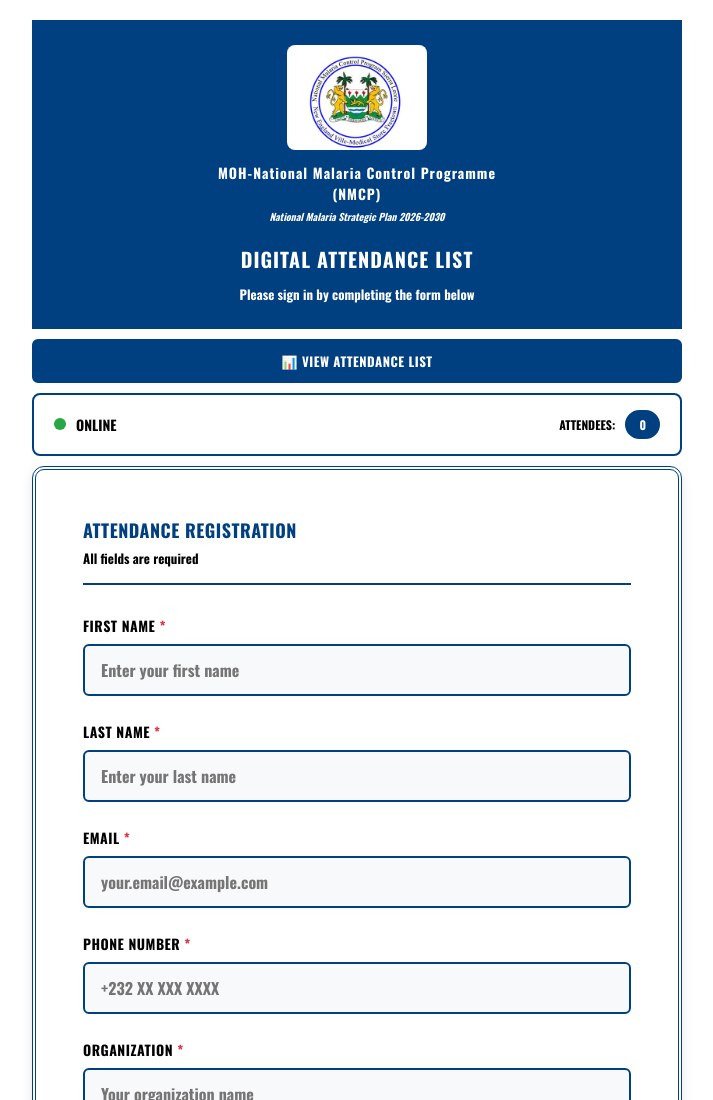
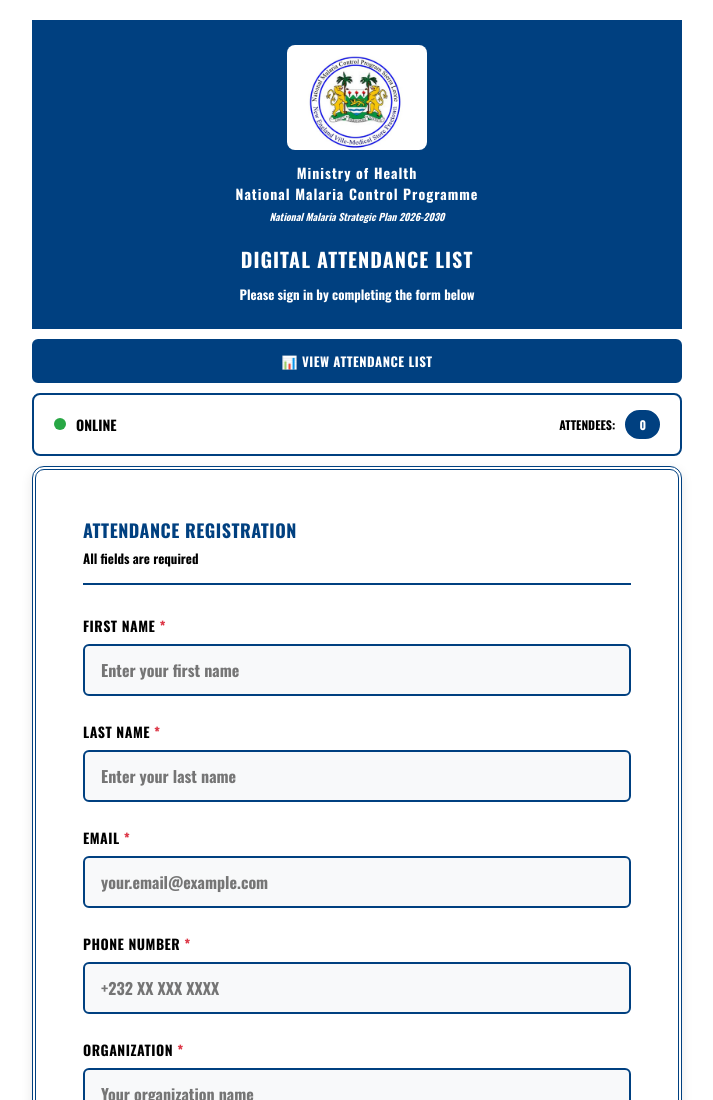
Before and after one commit to mohamedsillahkanu/digital-attendance, a plain HTML site: page index.html in a window 1280 px wide. Shown: the top 1100 px of the page, without its empty margins (283-996 px from the left). Drawn offline with nearby package versions, Linux system fonts and the light colour scheme.

Commit message:
Update index.html

```diff
--- a/index.html
+++ b/index.html
@@ -1,4 +1,3 @@
-
 <!DOCTYPE html>
 <html lang="en">
 <head>
@@ -354,7 +353,7 @@
         <!-- HEADER -->
         <div class="page-header">
             <img src="https://github.com/mohamedsillahkanu/digital-attendance/raw/5a9dcfea511b44e6504b4c4c58c5c665c515b0a0/NMCP.png" alt="NMCP Logo">
-            <h3>MOH-National Malaria Control Programme<br>(NMCP)</h3>
+            <h3>Ministry of Health<br>National Malaria Control Programme</h3>
             <p class="tagline"><em>National Malaria Strategic Plan 2026-2030</em></p>
             <h1>DIGITAL ATTENDANCE LIST</h1>
             <p class="subtitle">Please sign in by completing the form below</p>
```
